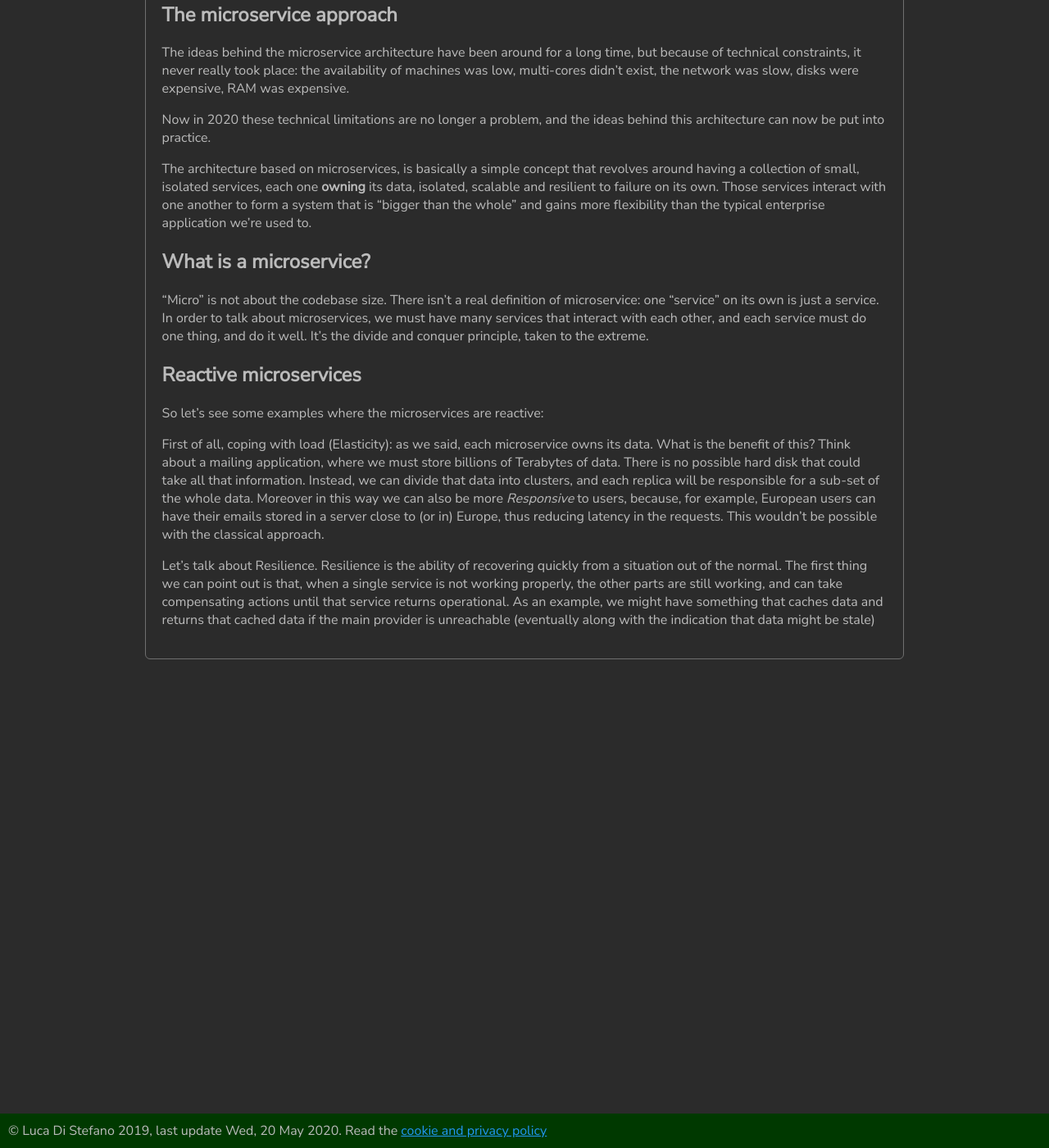
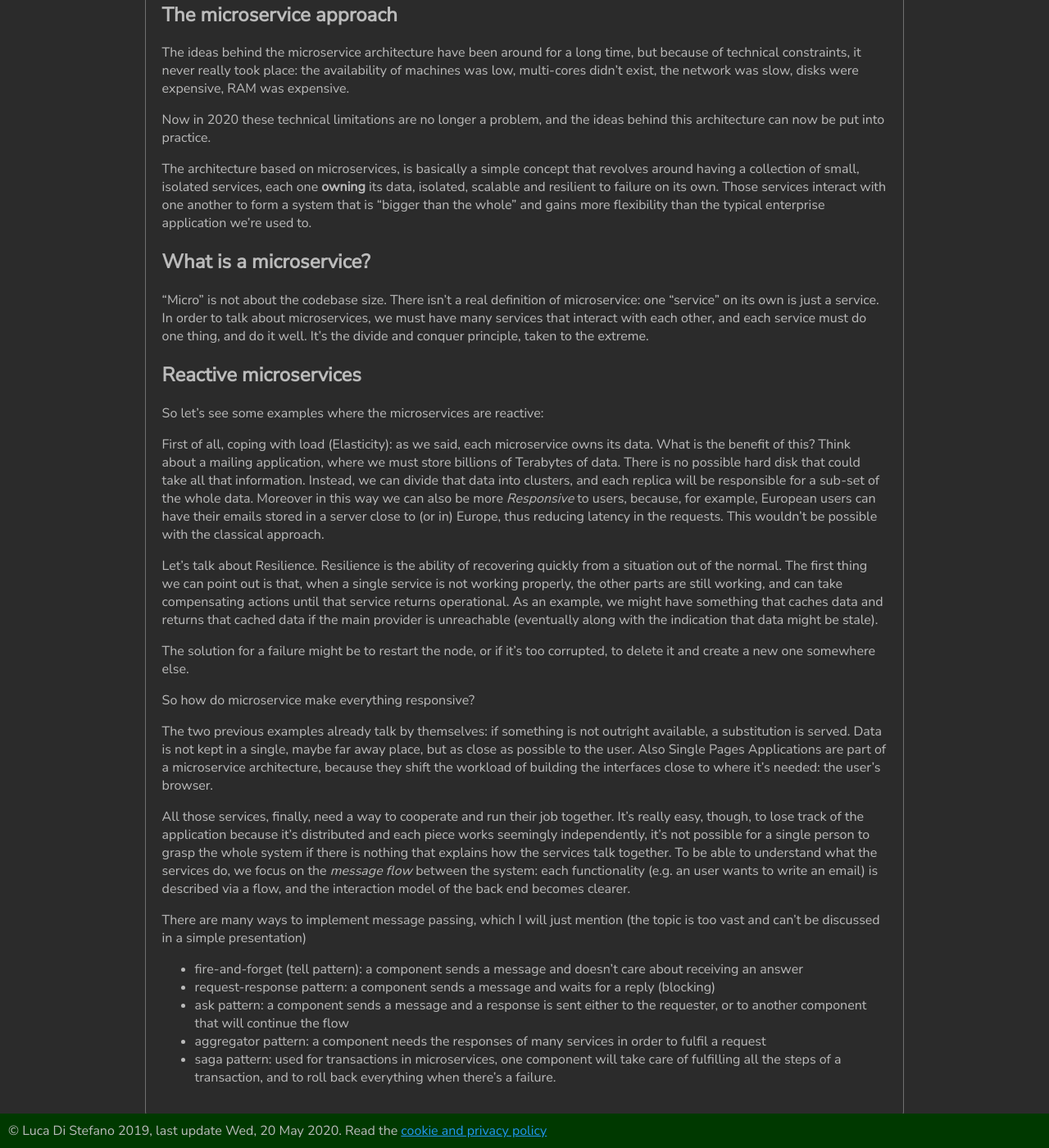
Before and after one commit to LukeDS-it/LukeDS-it.github.io, a Jekyll site: the page built from pages/reacting-to-change-microservices.md, in a window 1280 px wide and 1400 px high, scrolled down 1649 px. Shown: the whole window at 82% size. Built offline with Jekyll 4.4.1, drawn with Linux system fonts in a browser that asks for light colours.

Commit message:
stub of ms article

```diff
--- a/pages/reacting-to-change-microservices.md
+++ b/pages/reacting-to-change-microservices.md
@@ -113,7 +113,39 @@ of the normal.
 The first thing we can point out is that, when a single service is not working properly, the other
 parts are still working, and can take compensating actions until that service returns operational.
 As an example, we might have something that caches data and returns that cached data if the main
-provider is unreachable (eventually along with the indication that data might be stale)
+provider is unreachable (eventually along with the indication that data might be stale).
+
+The solution for a failure might be to restart the node, or if it's too corrupted, to delete it and
+create a new one somewhere else.
+
+So how do microservice make everything responsive?
+
+The two previous examples already talk by themselves: if something is not outright available,
+a substitution is served. Data is not kept in a single, maybe far away place, but as close
+as possible to the user. Also Single Pages Applications are part of a microservice architecture,
+because they shift the workload of building the interfaces close to where it's needed: the
+user's browser.
+
+All those services, finally, need a way to cooperate and run their job together. It's really
+easy, though, to lose track of the application because it's distributed and each piece works
+seemingly independently, it's not possible for a single person to grasp the whole system if
+there is nothing that explains how the services talk together.
+To be able to understand what the services do, we focus on the _message flow_ between the system:
+each functionality (e.g. an user wants to write an email) is described via a flow, and the
+interaction model of the back end becomes clearer.
+
+There are many ways to implement message passing, which I will just mention (the topic is too
+vast and can't be discussed in a simple presentation)
+- fire-and-forget (tell pattern): a component sends a message and doesn't care about receiving
+  an answer
+- request-response pattern: a component sends a message and waits for a reply (blocking)
+- ask pattern: a component sends a message and a response is sent either to the requester, or to
+  another component that will continue the flow
+- aggregator pattern: a component needs the responses of many services in order to fulfil a request
+- saga pattern: used for transactions in microservices, one component will take care of fulfilling
+  all the steps of a transaction, and to roll back everything when there's a failure.
+
+
 
 [1]: https://reactivemanifesto.org
 [2]: https://www.lightbend.com/ebooks/reactive-microservices-architecture-design-principles-for-distributed-systems-oreilly
```
